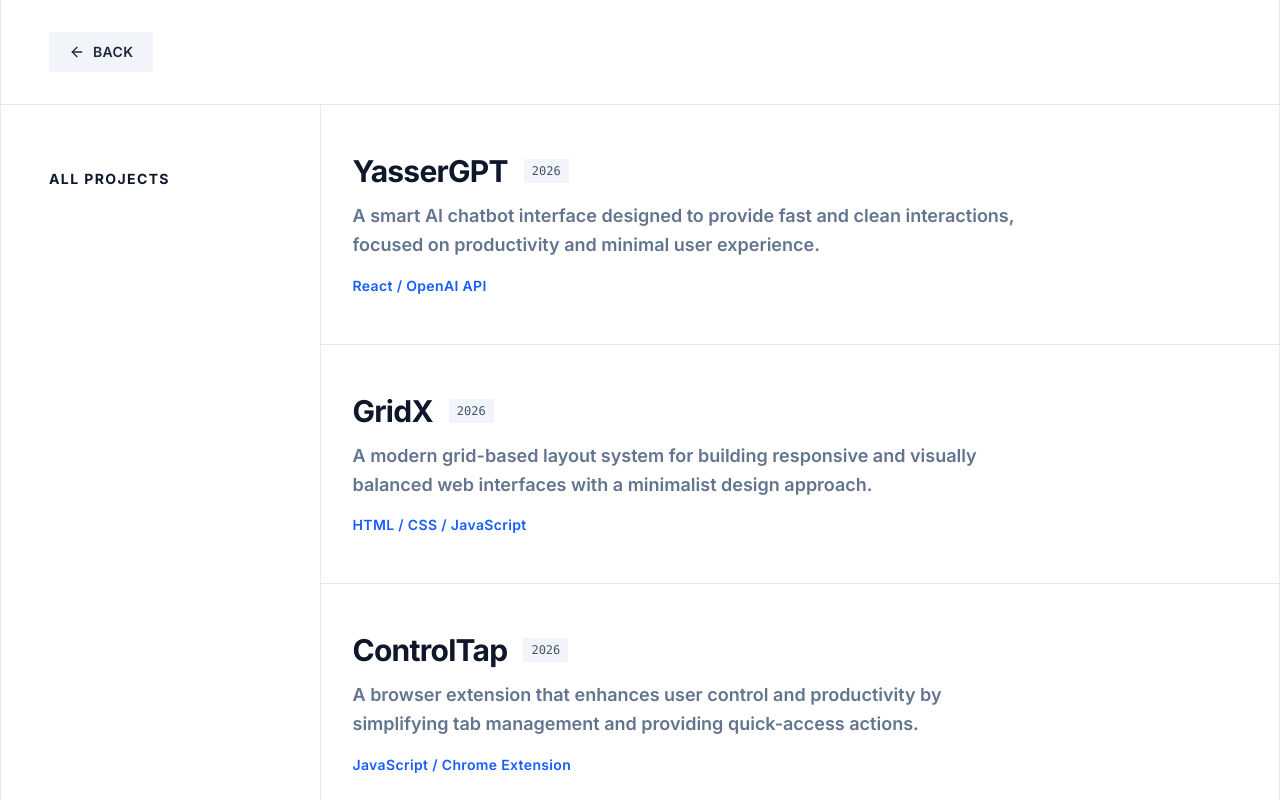
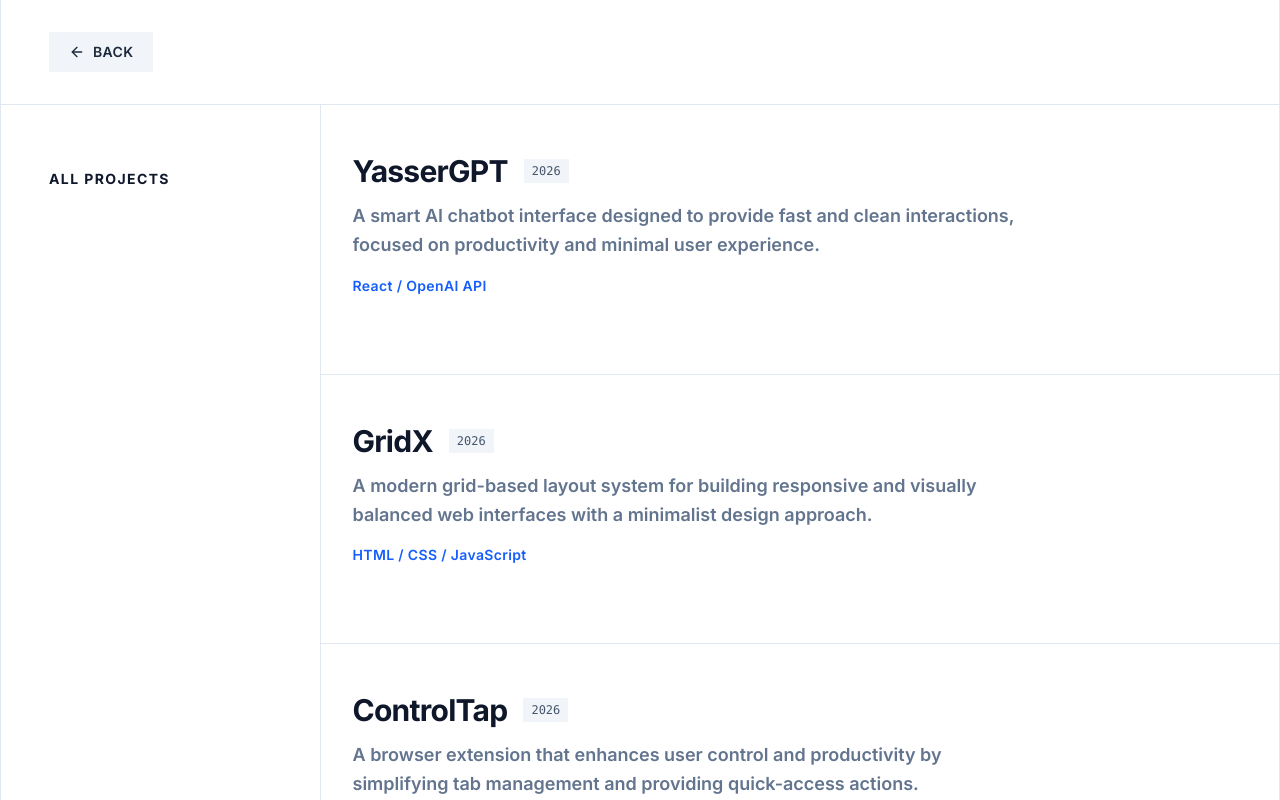
Before and after one commit to yasser8111/Portfolio, a React (Vite) app: page / in a window 1280 px wide. Both pictures are taken after a click on the button "VIEW ALL PROJECTS". Shown: the top 800 px of the page. Built offline with nearby package versions, Linux system fonts and the light colour scheme.

Commit message:
style: implement bottom-to-top background fill hover effect for project cards

```diff
--- a/src/data.json
+++ b/src/data.json
@@ -185,7 +185,7 @@
       }
     ],
     "footer": {
-      "text": "تم التصميم والتطوير بواسطة ياسر :D. "
+      "text": "تم التصميم والتطوير بواسطة ياسر. "
     }
   }
 }
--- a/src/index.css
+++ b/src/index.css
@@ -52,6 +52,29 @@
   ::-webkit-scrollbar-thumb:hover {
     background: #94a3b8;
   }
+}
+
+/* Project Card Fill Effect */
+.project-card-fill {
+  position: relative;
+  overflow: hidden;
+  z-index: 1;
+}
+
+.project-card-fill::before {
+  content: '';
+  position: absolute;
+  bottom: 0;
+  left: 0;
+  width: 100%;
+  height: 0;
+  background-color: rgba(248, 250, 252, 0.8); /* slate-50/80 */
+  transition: height 0.4s cubic-bezier(0.4, 0, 0.2, 1);
+  z-index: -1;
+}
+
+.project-card-fill:hover::before {
+  height: 100%;
 }
 
 /* Tech Hover Effect */
--- a/src/pages/AllProjectsPage.jsx
+++ b/src/pages/AllProjectsPage.jsx
@@ -39,7 +39,7 @@
                 <div
                   key={i}
                   onClick={() => onSelectProject(project)}
-                  className="group flex flex-col md:flex-row md:items-start justify-between py-12 ps-8 pe-6 md:pe-12 border-t border-slate-200 first:border-t-0 hover:bg-slate-50 transition-colors cursor-pointer"
+                  className="group project-card-fill py-12 ps-8 pe-6 md:pe-12 border-b border-slate-200 last:border-b-0 cursor-pointer"
                 >
                   <div className="max-w-2xl">
                     <div className="flex items-center gap-4 mb-3">
--- a/src/pages/HomePage.jsx
+++ b/src/pages/HomePage.jsx
@@ -122,7 +122,7 @@
                 <div
                   key={i}
                   onClick={() => onSelectProject(project)}
-                  className="group flex flex-col md:flex-row md:items-start justify-between py-12 ps-8 pe-6 md:pe-12 border-t border-slate-200 first:border-t-0 hover:bg-slate-50 transition-colors cursor-pointer"
+                  className="group project-card-fill flex flex-col md:flex-row md:items-start justify-between py-12 ps-8 pe-6 md:pe-12 border-t border-slate-200 first:border-t-0 cursor-pointer"
                 >
                   <div className="max-w-2xl">
                     <div className="flex items-center gap-4 mb-3">
```
